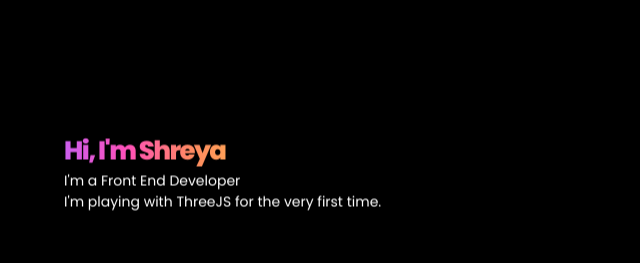
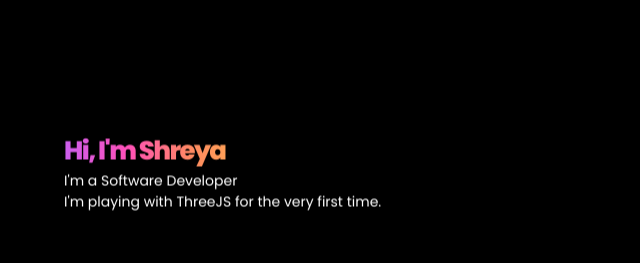
Before and after one commit to shreya-zignuts/gsap-landing-page, a website built with Vite: page index.html in a window 1280 px wide. Shown: the part 232-495 px from the top of the page, 0-640 px from the left. Built offline with nearby package versions, Linux system fonts and the light colour scheme.

Commit message:
Changes in description

```diff
--- a/index.html
+++ b/index.html
@@ -9,7 +9,7 @@
   <body class="three">
     <section class="content">
       <h2 class="content__title">Hi, I'm Shreya</h2>
-      <p class="content__subtitle">I'm a Front End Developer <br />I'm playing with ThreeJS for the very first time. </p>
+      <p class="content__subtitle">I'm a Software Developer <br />I'm playing with ThreeJS for the very first time. </p>
     </section>
     <canvas class="webgl"></canvas>
 
```
